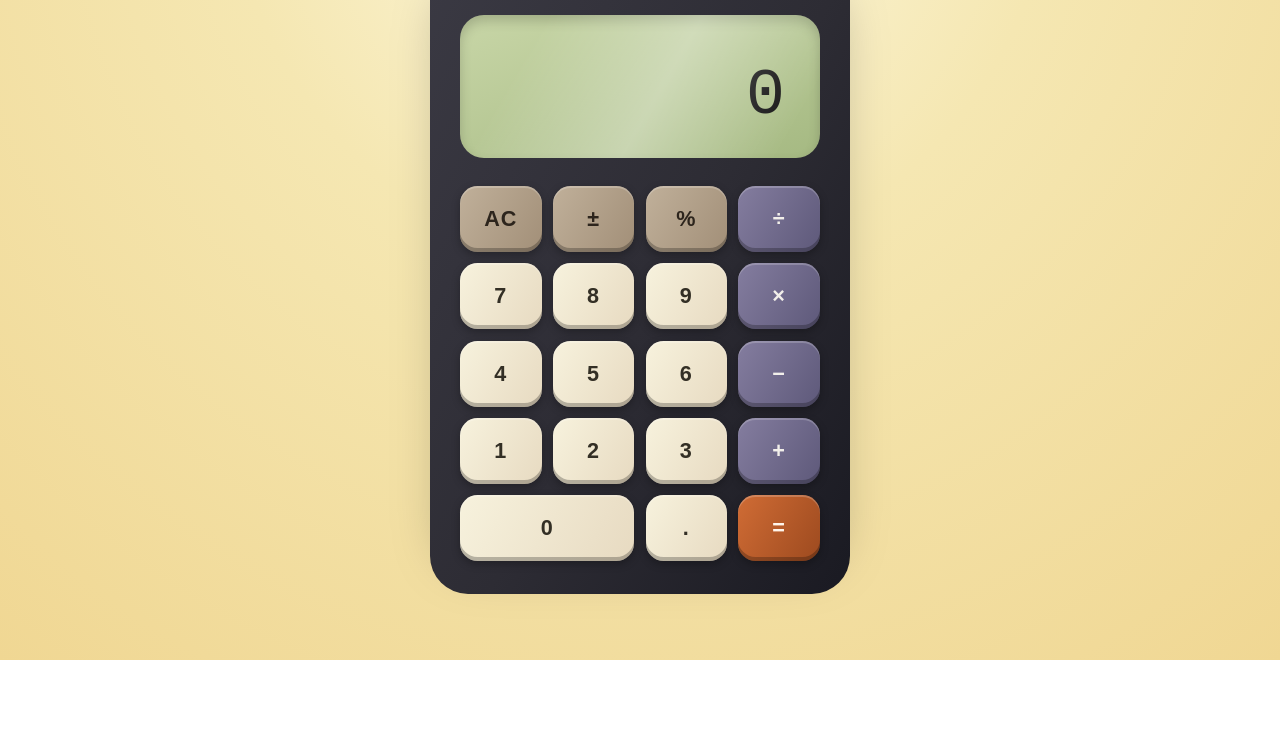
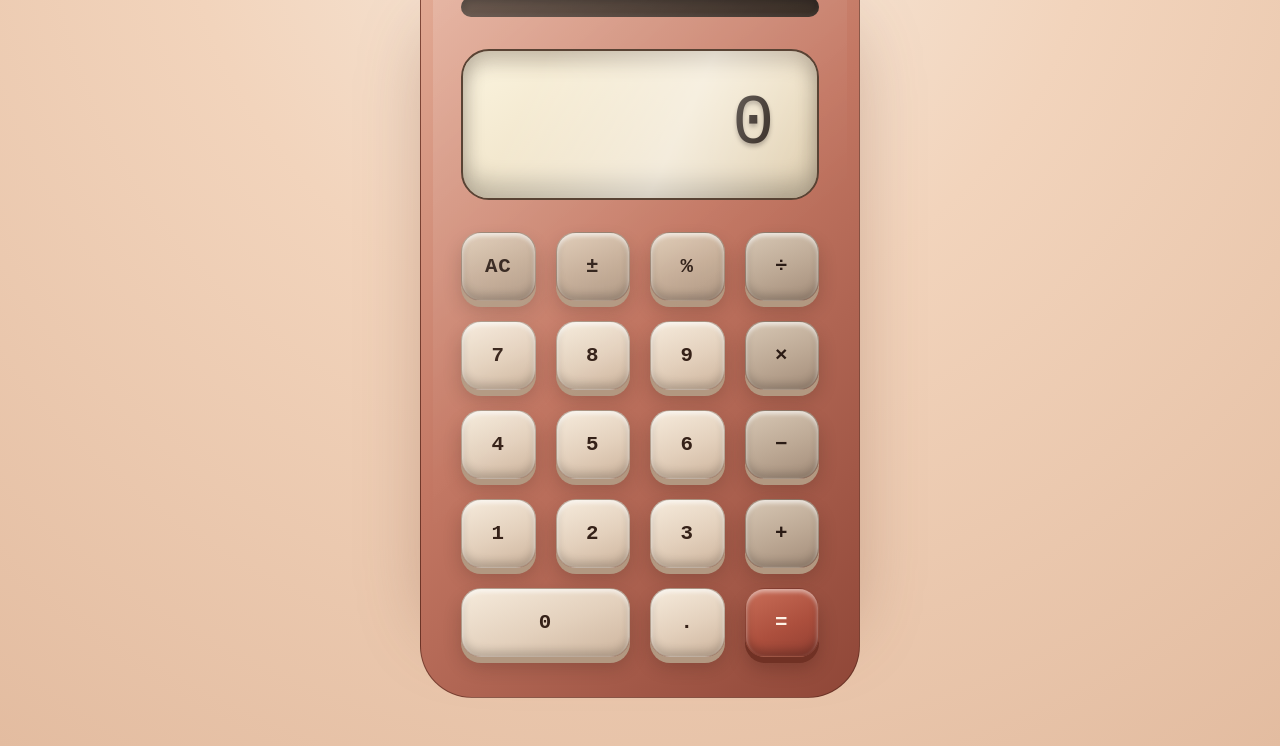
Before and after one commit to senkyr/slack_bites, a plain HTML site: page retro-calculator/index.html in a window 1280 px wide. Shown: the part 140-886 px from the top of the page. Before the commit the page ends 800 px from the top, so only its background shows below. Drawn offline with Linux system fonts and the light colour scheme.

Commit message:
Předělán vzhled retro kalkulačky dle referenčního návrhu

```diff
--- a/retro-calculator/index.html
+++ b/retro-calculator/index.html
@@ -7,23 +7,31 @@
     <style>
       :root {
         color-scheme: only light;
-        --body-bg: radial-gradient(circle at top, #fdf9e1 0%, #f5e7b2 40%, #f0d793 100%);
-        --shell-base: #2d2c34;
-        --shell-shadow: #1a1a22;
-        --shell-highlight: #3b3a44;
-        --screen-bg: linear-gradient(160deg, #c8d6a7, #a5b982);
-        --screen-glass: rgba(255, 255, 255, 0.32);
-        --screen-text: #141414;
-        --primary-key: #f7f2dd;
-        --primary-key-text: #332f25;
-        --accent-key: #d06c35;
-        --accent-key-text: #fff5ec;
-        --function-key: #c0b09a;
-        --function-key-text: #2d251d;
-        --grid-gap: clamp(10px, 1.4vmin, 20px);
-        --key-radius: clamp(10px, 2.2vmin, 18px);
-        --shell-padding: clamp(18px, 4vmin, 30px);
-        font-size: clamp(14px, 1.1vw + 10px, 18px);
+        font-size: clamp(14px, 1.05vw + 10px, 18px);
+        --body-bg: radial-gradient(circle at top, #f7ecdf 0%, #f2d4bc 42%, #e3bca0 100%);
+        --shell-highlight: #e7b29c;
+        --shell-base: #c37763;
+        --shell-shadow: #8f4637;
+        --shell-edge: rgba(82, 37, 26, 0.6);
+        --shell-padding: clamp(26px, 6vw, 40px);
+        --screen-bg: linear-gradient(150deg, #fbf4df 0%, #efe2c7 55%, #dfcfb3 100%);
+        --screen-border: #594334;
+        --screen-text: #22170f;
+        --screen-gloss: rgba(255, 255, 255, 0.42);
+        --digit-glow: rgba(35, 24, 18, 0.35);
+        --grid-gap: clamp(12px, 2.6vmin, 20px);
+        --key-radius: clamp(14px, 3vmin, 20px);
+        --key-face: linear-gradient(160deg, #f6ebdc 0%, #e3d0bc 55%, #cdb49d 100%);
+        --key-shadow: #b29881;
+        --key-text: #352118;
+        --function-face: linear-gradient(160deg, #dfcbb6 0%, #c6ae98 52%, #af9783 100%);
+        --function-text: #2f1f17;
+        --operator-face: linear-gradient(160deg, #d7c7b4 0%, #bca894 55%, #a38c79 100%);
+        --operator-text: #2a1b15;
+        --equals-face: linear-gradient(155deg, #c96e58 0%, #ac4f3d 58%, #923f32 100%);
+        --equals-shadow: #703124;
+        --equals-text: #fef3e7;
+        --font-family-base: "IBM Plex Mono", "Courier New", "Lucida Console", monospace;
       }
 
       * {
@@ -37,13 +45,14 @@
         align-items: center;
         justify-content: center;
         background: var(--body-bg);
-        font-family: "Courier New", "Lucida Console", monospace;
-        color: #222;
+        font-family: var(--font-family-base);
+        color: #33231b;
+        padding: clamp(30px, 6vh, 80px) clamp(16px, 5vw, 48px);
       }
 
       .calculator-wrapper {
         position: relative;
-        width: min(420px, 92vw);
+        width: min(440px, 92vw);
       }
 
       .shell-svg {
@@ -52,41 +61,71 @@
         width: 100%;
         height: 100%;
         pointer-events: none;
-        filter: drop-shadow(0 18px 24px rgba(0, 0, 0, 0.25));
+        filter: drop-shadow(0 26px 36px rgba(111, 57, 40, 0.35));
       }
 
       .calculator {
         position: relative;
-        padding: calc(var(--shell-padding) * 1.1) var(--shell-padding);
-        border-radius: clamp(26px, 6vmin, 38px);
-        background: linear-gradient(120deg, var(--shell-highlight) 0%, var(--shell-base) 55%, var(--shell-shadow) 100%);
+        padding: var(--shell-padding);
+        border-radius: clamp(34px, 9vmin, 52px);
+        background: linear-gradient(135deg, var(--shell-highlight) 0%, var(--shell-base) 48%, var(--shell-shadow) 100%);
+        border: 1px solid var(--shell-edge);
         display: flex;
         flex-direction: column;
-        gap: clamp(18px, 4vmin, 28px);
+        gap: clamp(20px, 4.6vmin, 32px);
+        overflow: hidden;
+      }
+
+      .calculator::before {
+        content: "";
+        position: absolute;
+        inset: clamp(6px, 1.6vmin, 12px);
+        border-radius: clamp(28px, 8vmin, 42px);
+        background: linear-gradient(140deg, rgba(255, 255, 255, 0.18), rgba(255, 255, 255, 0) 55%);
+        pointer-events: none;
+        mix-blend-mode: screen;
       }
 
       .branding {
+        position: relative;
         display: flex;
         justify-content: space-between;
-        align-items: center;
-        font-size: 0.8rem;
-        letter-spacing: 0.24em;
+        align-items: baseline;
+        font-size: 0.82rem;
+        letter-spacing: 0.28em;
         text-transform: uppercase;
-        color: #d8d3bf;
+        color: rgba(56, 30, 20, 0.72);
       }
 
       .branding span:last-child {
-        font-size: 0.7rem;
-        letter-spacing: 0.3em;
-        color: #9e9985;
+        font-size: 0.68rem;
+        letter-spacing: 0.34em;
+        color: rgba(56, 30, 20, 0.54);
+      }
+
+      .indicator {
+        display: grid;
+        grid-template-columns: repeat(6, 1fr);
+        gap: clamp(4px, 1vmin, 8px);
+        padding: clamp(6px, 1.6vmin, 10px) clamp(12px, 2.8vmin, 18px);
+        border-radius: clamp(14px, 3.6vmin, 20px);
+        background: linear-gradient(135deg, #4f3b2f 0%, #2d2119 100%);
+        box-shadow: inset 0 4px 8px rgba(0, 0, 0, 0.38), inset 0 -2px 4px rgba(255, 255, 255, 0.08);
+      }
+
+      .indicator span {
+        border-radius: 6px;
+        background: linear-gradient(180deg, #362821 0%, #1f1712 100%);
+        box-shadow: inset 0 2px 3px rgba(255, 255, 255, 0.06);
       }
 
       .display {
         position: relative;
-        padding: clamp(18px, 4vmin, 26px);
-        border-radius: clamp(16px, 3.5vmin, 24px);
+        padding: clamp(26px, 5.4vmin, 34px) clamp(22px, 5vmin, 30px);
+        border-radius: clamp(20px, 4.6vmin, 28px);
         background: var(--screen-bg);
-        box-shadow: inset 0 6px 12px rgba(0, 0, 0, 0.18);
+        border: 2px solid var(--screen-border);
+        box-shadow: inset 0 12px 18px rgba(71, 52, 40, 0.26), inset 0 -16px 22px rgba(0, 0, 0, 0.2);
         color: var(--screen-text);
         text-align: right;
         overflow: hidden;
@@ -96,23 +135,18 @@
         content: "";
         position: absolute;
         inset: 0;
-        background: linear-gradient(120deg, transparent 20%, var(--screen-glass) 55%, transparent 90%);
+        background: linear-gradient(115deg, transparent 20%, var(--screen-gloss) 60%, transparent 92%);
+        pointer-events: none;
         mix-blend-mode: screen;
-        pointer-events: none;
-      }
-
-      .display-history {
-        font-size: 0.8rem;
-        min-height: 1rem;
-        opacity: 0.65;
-        letter-spacing: 0.08em;
       }
 
       .display-value {
-        font-size: clamp(2.4rem, 8vw, 3.6rem);
+        position: relative;
+        font-size: clamp(2.8rem, 9vw, 3.9rem);
         font-variant-numeric: tabular-nums;
-        letter-spacing: 0.14em;
+        letter-spacing: 0.18em;
         word-break: break-all;
+        text-shadow: 0 3px 4px var(--digit-glow);
       }
 
       .keypad {
@@ -122,76 +156,71 @@
       }
 
       button {
-        position: relative;
-        border: none;
+        border: 1px solid rgba(61, 42, 32, 0.28);
         border-radius: var(--key-radius);
-        padding: clamp(16px, 4vmin, 20px);
-        font-size: 1.2rem;
+        padding: clamp(16px, 4.2vmin, 22px);
+        background: var(--key-face);
+        color: var(--key-text);
+        font-family: var(--font-family-base);
+        font-size: clamp(1.05rem, 2.6vmin, 1.25rem);
         font-weight: 600;
-        letter-spacing: 0.05em;
+        letter-spacing: 0.04em;
         cursor: pointer;
-        transition: transform 0.08s ease, box-shadow 0.12s ease;
-        box-shadow: inset 0 2px 0 rgba(255, 255, 255, 0.2), inset 0 -4px 0 rgba(0, 0, 0, 0.25), 0 3px 8px rgba(0, 0, 0, 0.28);
-        text-transform: uppercase;
+        transition: transform 0.12s ease, box-shadow 0.14s ease, filter 0.14s ease;
+        box-shadow: inset 0 3px 4px rgba(255, 255, 255, 0.65), inset 0 -5px 8px rgba(0, 0, 0, 0.18), 0 6px 0 var(--key-shadow), 0 10px 18px rgba(47, 26, 18, 0.22);
+        text-transform: none;
       }
 
-      button:focus {
-        outline: 3px solid rgba(255, 255, 255, 0.28);
-        outline-offset: 2px;
+      button:hover {
+        filter: brightness(1.05);
+      }
+
+      button:focus-visible {
+        outline: 3px solid rgba(255, 249, 236, 0.5);
+        outline-offset: 3px;
       }
 
       button:active {
-        transform: translateY(2px);
-        box-shadow: inset 0 1px 0 rgba(255, 255, 255, 0.18), inset 0 -2px 0 rgba(0, 0, 0, 0.25), 0 2px 4px rgba(0, 0, 0, 0.2);
+        transform: translateY(3px);
+        box-shadow: inset 0 2px 3px rgba(255, 255, 255, 0.55), inset 0 -3px 6px rgba(0, 0, 0, 0.18), 0 3px 0 var(--key-shadow), 0 6px 12px rgba(47, 26, 18, 0.18);
       }
 
       .key-function {
-        background: linear-gradient(120deg, var(--function-key) 0%, #a28f78 100%);
-        color: var(--function-key-text);
+        background: var(--function-face);
+        color: var(--function-text);
       }
 
       .key-operator {
-        background: linear-gradient(120deg, #847d9f 0%, #5e597a 100%);
-        color: #f2efea;
-      }
-
-      .key-digit {
-        background: linear-gradient(120deg, var(--primary-key) 0%, #e7dac1 100%);
-        color: var(--primary-key-text);
+        background: var(--operator-face);
+        color: var(--operator-text);
       }
 
       .key-equals {
-        background: linear-gradient(120deg, var(--accent-key) 0%, #9d4a1f 100%);
-        color: var(--accent-key-text);
+        background: var(--equals-face);
+        color: var(--equals-text);
+        box-shadow: inset 0 3px 4px rgba(255, 255, 255, 0.5), inset 0 -6px 8px rgba(0, 0, 0, 0.22), 0 6px 0 var(--equals-shadow), 0 12px 18px rgba(58, 24, 18, 0.28);
+      }
+
+      .key-equals:active {
+        box-shadow: inset 0 2px 3px rgba(255, 255, 255, 0.45), inset 0 -4px 6px rgba(0, 0, 0, 0.22), 0 3px 0 var(--equals-shadow), 0 6px 12px rgba(58, 24, 18, 0.24);
       }
 
       .key-zero {
         grid-column: span 2;
       }
 
-      .indicator {
-        display: flex;
-        gap: 6px;
-        margin-top: -10px;
-        margin-bottom: -10px;
-      }
+      @media (max-width: 480px) {
+        :root {
+          --grid-gap: clamp(10px, 4vw, 14px);
+          --key-radius: clamp(12px, 5vw, 18px);
+        }
 
-      .indicator span {
-        flex: 1;
-        height: 4px;
-        border-radius: 10px;
-        background: linear-gradient(90deg, rgba(245, 236, 200, 0.8), rgba(150, 130, 100, 0.5));
-        opacity: 0.6;
-      }
-
-      @media (max-width: 440px) {
-        :root {
-          --grid-gap: clamp(8px, 2vw, 12px);
-          --key-radius: clamp(10px, 4vw, 16px);
+        .branding {
+          letter-spacing: 0.2em;
         }
 
         button {
-          font-size: 1rem;
+          font-size: clamp(0.95rem, 4vw, 1.05rem);
         }
       }
     </style>
@@ -201,13 +230,13 @@
       <svg class="shell-svg" viewBox="0 0 420 600" aria-hidden="true">
         <defs>
           <linearGradient id="shell-edge" x1="0" y1="0" x2="1" y2="1">
-            <stop offset="0%" stop-color="#5b5967" />
-            <stop offset="60%" stop-color="#2d2c34" />
-            <stop offset="100%" stop-color="#16161d" />
+            <stop offset="0%" stop-color="#f4c7b0" />
+            <stop offset="55%" stop-color="#c37763" />
+            <stop offset="100%" stop-color="#874335" />
           </linearGradient>
           <linearGradient id="shell-glow" x1="0" y1="0" x2="1" y2="1">
-            <stop offset="0%" stop-color="rgba(255, 255, 255, 0.22)" />
-            <stop offset="40%" stop-color="rgba(255, 255, 255, 0)" />
+            <stop offset="0%" stop-color="rgba(255, 248, 240, 0.42)" />
+            <stop offset="45%" stop-color="rgba(255, 255, 255, 0)" />
           </linearGradient>
         </defs>
         <path
@@ -217,7 +246,7 @@
         <path
           d="M78 36h264c18.778 0 34 15.222 34 34v460c0 18.778-15.222 34-34 34H78c-18.778 0-34-15.222-34-34V70c0-18.778 15.222-34 34-34Z"
           fill="url(#shell-glow)"
-          opacity="0.4"
+          opacity="0.5"
         />
       </svg>
       <div class="calculator" role="application" aria-label="Retro kalkulačka">
@@ -229,9 +258,11 @@
           <span></span>
           <span></span>
           <span></span>
+          <span></span>
+          <span></span>
+          <span></span>
         </div>
         <div class="display" aria-live="polite">
-          <div class="display-history" id="display-history">&nbsp;</div>
           <div class="display-value" id="display-value">0</div>
         </div>
         <div class="keypad">
@@ -263,7 +294,6 @@
     </div>
     <script>
       const displayValueEl = document.getElementById("display-value");
-      const displayHistoryEl = document.getElementById("display-history");
       const keypad = document.querySelector(".keypad");
 
       const state = {
@@ -307,11 +337,6 @@
 
       function updateDisplay() {
         displayValueEl.textContent = state.current;
-        if (state.previous !== null && state.operator) {
-          displayHistoryEl.textContent = `${formatNumber(state.previous)} ${operators[state.operator].symbol}`;
-        } else {
-          displayHistoryEl.innerHTML = "&nbsp;";
-        }
       }
 
       function inputDigit(digit) {
```
